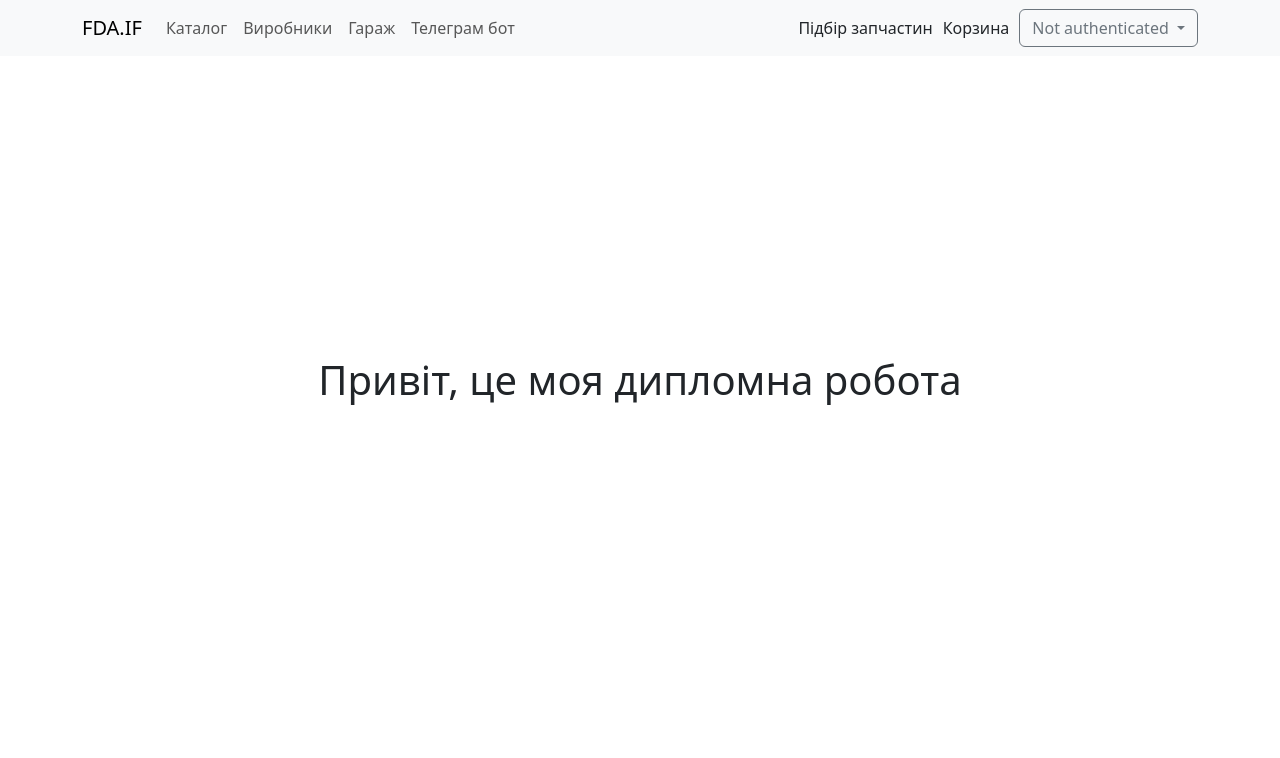
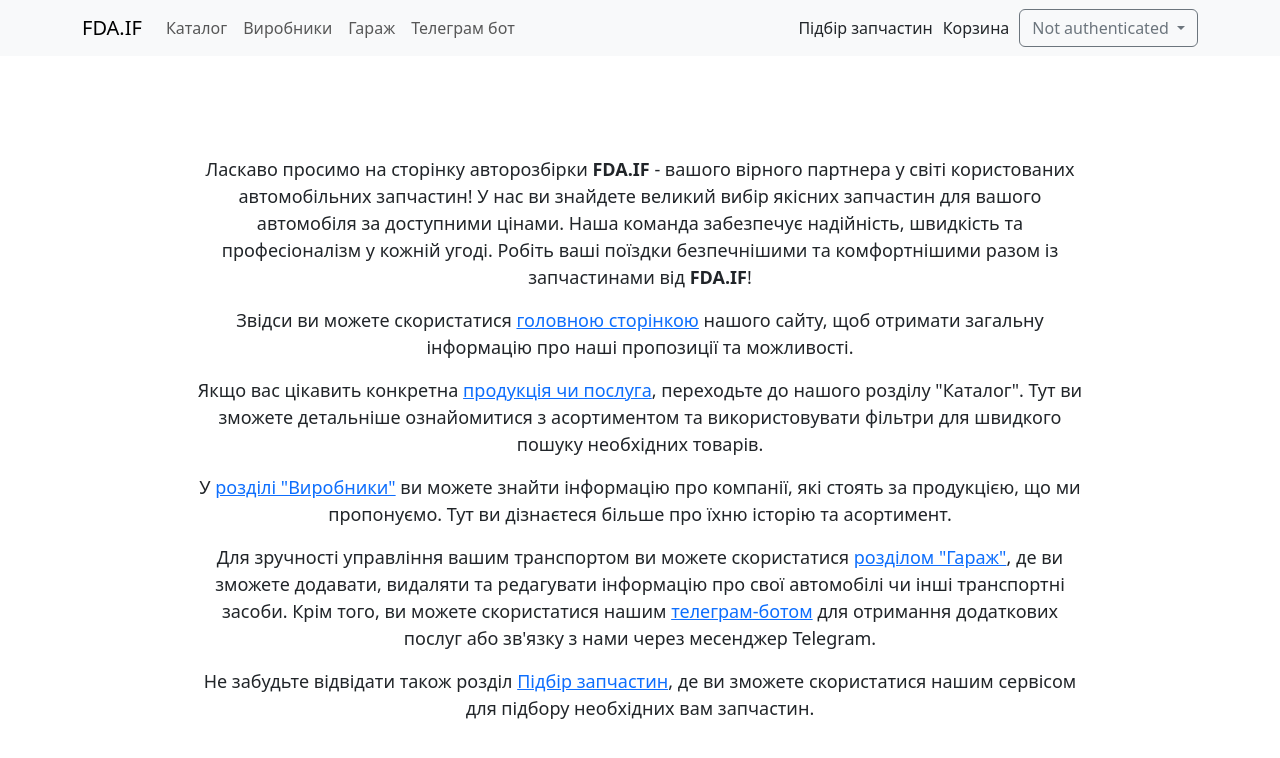
Before and after one commit to MuzykaAndrii/car-parts, a Django app: page / in a window 1280 px wide. Shown: the top 758 px of the page. Run offline with Django 4.2, Linux system fonts and the light colour scheme; parts of the project's set-up code (start-up, migrations or seed data) failed here and were passed over; some libraries are stand-ins or nearby versions.

Commit message:
site impl: added about text to main page

```diff
--- a/site/core/templates/index.html
+++ b/site/core/templates/index.html
@@ -1,12 +1,29 @@
 {% extends "layout/base.html" %}
 {% load static %}
 
-
 {% block style %}
+<style>
+  .main-text {
+    text-align: center;
+    margin: 0 auto;
+    margin-top: 100px;
+    width: 80%;
+    font-size: large;
+  }
+</style>
 {% endblock style %}
 
 {% block content %}
-<div class="wrapper">
-    <h1>Привіт, це моя дипломна робота</h1>
+<div class="main-text">
+    <p>Ласкаво просимо на сторінку авторозбірки <strong>FDA.IF</strong> - вашого вірного партнера у світі користованих автомобільних запчастин! У нас ви знайдете великий вибір якісних запчастин для вашого автомобіля за доступними цінами. Наша команда забезпечує надійність, швидкість та професіоналізм у кожній угоді. Робіть ваші поїздки безпечнішими та комфортнішими разом із запчастинами від <strong>FDA.IF</strong>!</p>
+    <p>Звідси ви можете скористатися <a href="{% url 'main:index' %}">головною сторінкою</a> нашого сайту, щоб отримати загальну інформацію про наші пропозиції та можливості.</p>
+
+    <p>Якщо вас цікавить конкретна <a href="{% url 'main:car_producers_catalog' %}">продукція чи послуга</a>, переходьте до нашого розділу "Каталог". Тут ви зможете детальніше ознайомитися з асортиментом та використовувати фільтри для швидкого пошуку необхідних товарів.</p>
+
+    <p>У <a href="{% url 'main:part_producers_catalog' %}">розділі "Виробники"</a> ви можете знайти інформацію про компанії, які стоять за продукцією, що ми пропонуємо. Тут ви дізнаєтеся більше про їхню історію та асортимент.</p>
+
+    <p>Для зручності управління вашим транспортом ви можете скористатися <a href="{% url 'garage:garage' %}">розділом "Гараж"</a>, де ви зможете додавати, видаляти та редагувати інформацію про свої автомобілі чи інші транспортні засоби. Крім того, ви можете скористатися нашим <a href="https://t.me/FDA_bot" target="_blank">телеграм-ботом</a> для отримання додаткових послуг або зв'язку з нами через месенджер Telegram.</p>
+
+    <p>Не забудьте відвідати також розділ <a href="{% url 'selection:list' %}">Підбір запчастин</a>, де ви зможете скористатися нашим сервісом для підбору необхідних вам запчастин.</p>
 </div>
 {% endblock content %}
```
